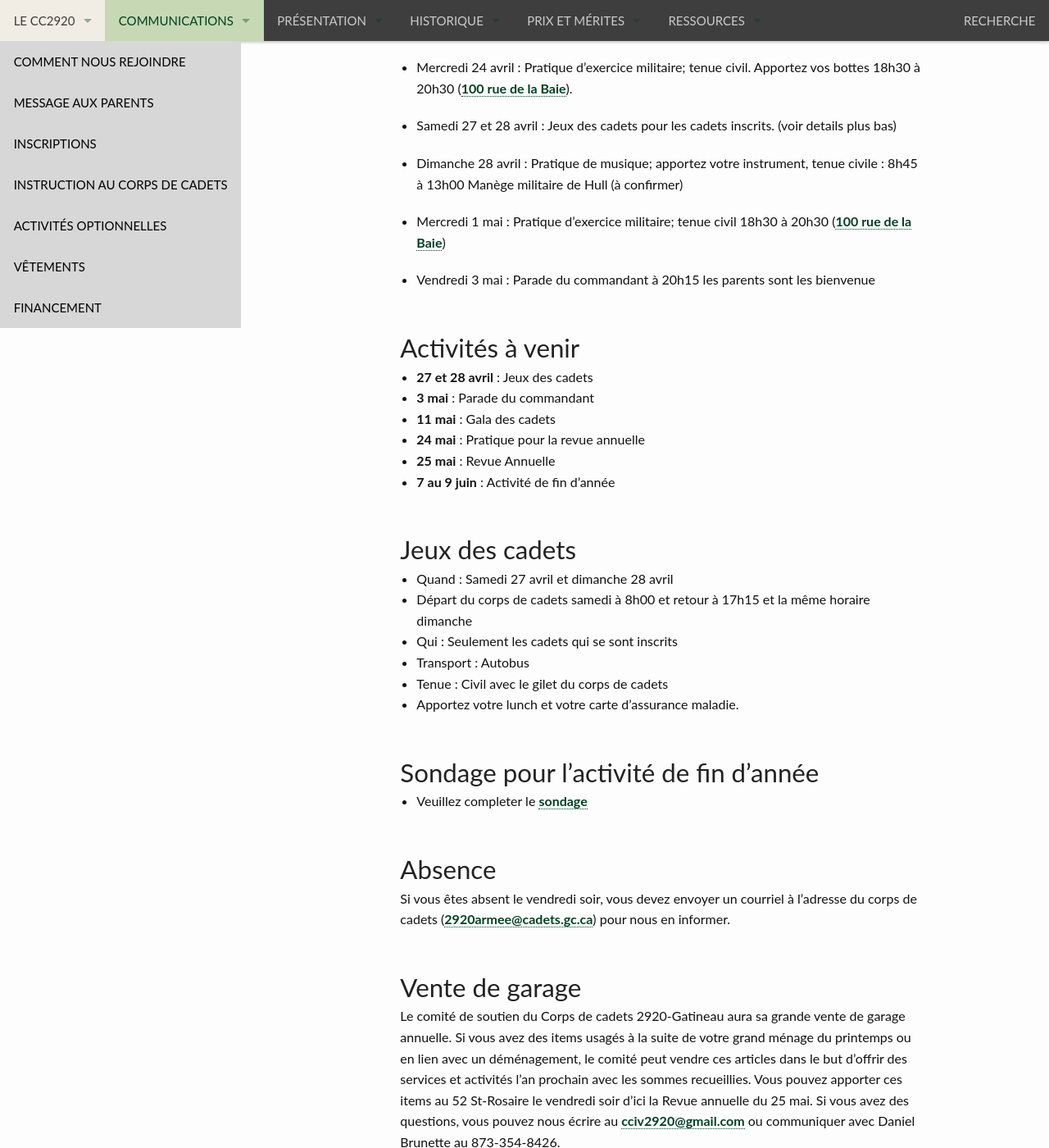
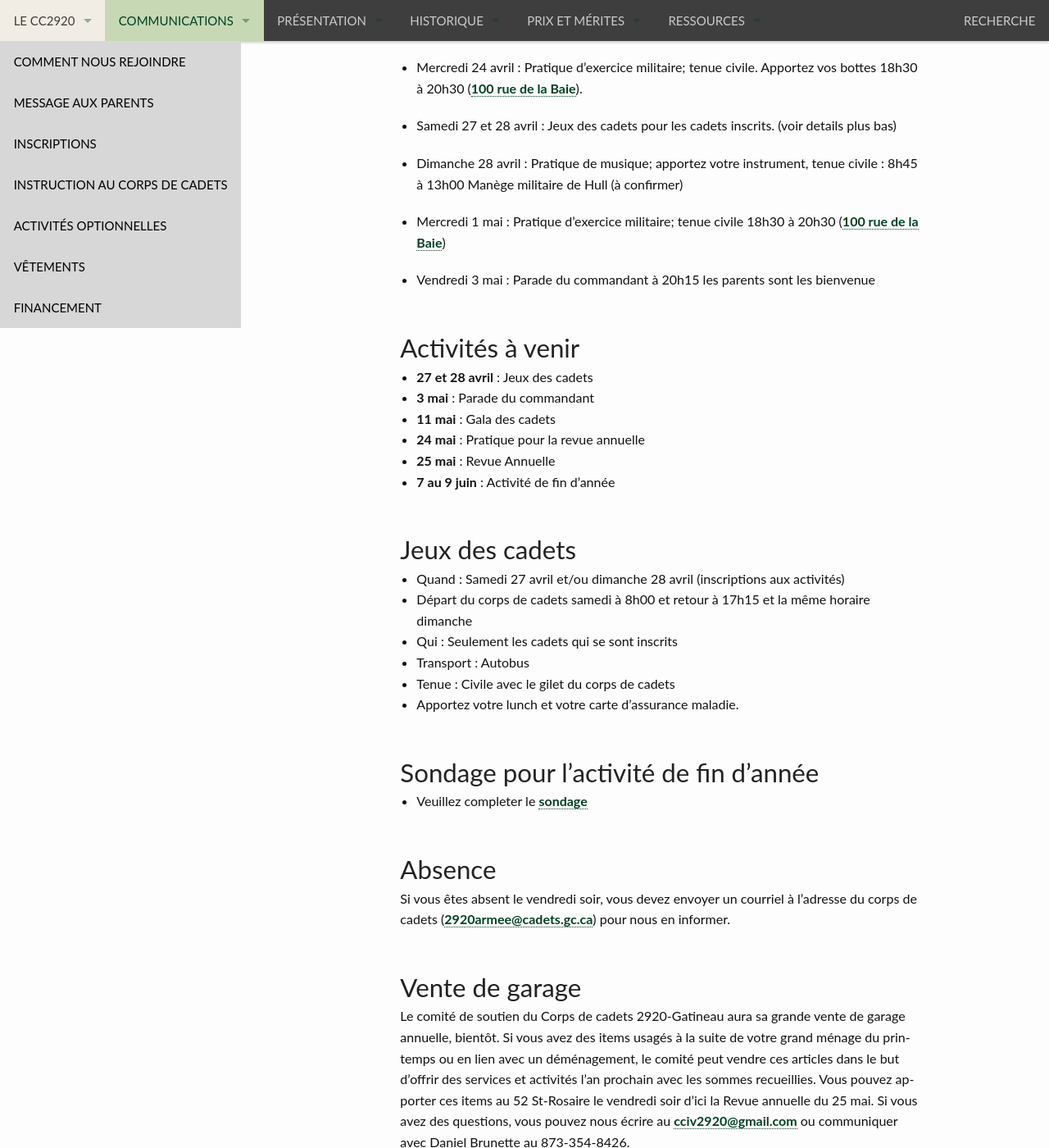
Before and after one commit to CC2920/web, a Jekyll site: the page built from _communications/messages.md, in a window 1280 px wide and 1400 px high, scrolled down 502 px. Shown: the whole window at 82% size. Built offline with Jekyll 4.4.1, drawn with Linux system fonts in a browser that asks for light colours.

Commit message:
Update messages.md

```diff
--- a/_communications/messages.md
+++ b/_communications/messages.md
@@ -12,13 +12,13 @@
 
 - Lundi 22 avril : Pratique de tir ouvert à tous les cadets. Tenue civile 18h00 à 20h30  [100 rue de la Baie](/information/comment-nous-rejoindre/)).
 
-- Mercredi 24 avril : Pratique d'exercice militaire; tenue civil. Apportez vos bottes 18h30 à 20h30 ([100 rue de la Baie](/information/comment-nous-rejoindre/)).
+- Mercredi 24 avril : Pratique d'exercice militaire; tenue civile. Apportez vos bottes 18h30 à 20h30 ([100 rue de la Baie](/information/comment-nous-rejoindre/)).
 
 - Samedi 27 et 28 avril : Jeux des cadets pour les cadets inscrits. (voir details plus bas)
 
 - Dimanche 28 avril : Pratique de musique; apportez votre instrument, tenue civile : 8h45 à 13h00  Manège militaire de Hull (à confirmer)
 
-- Mercredi 1 mai : Pratique d'exercice militaire; tenue civil 18h30 à 20h30 ([100 rue de la Baie](/information/comment-nous-rejoindre/))
+- Mercredi 1 mai : Pratique d'exercice militaire; tenue civile 18h30 à 20h30 ([100 rue de la Baie](/information/comment-nous-rejoindre/))
 
 - Vendredi 3 mai : Parade du commandant à 20h15 les parents sont les bienvenue
 
@@ -34,11 +34,11 @@
 
 ## Jeux des cadets
 
-- Quand : Samedi 27 avril et dimanche 28 avril
+- Quand : Samedi 27 avril et/ou dimanche 28 avril (inscriptions aux activités)
 - Départ du corps de cadets samedi à 8h00 et retour à 17h15 et la même horaire dimanche
 - Qui : Seulement les cadets qui se sont inscrits
 - Transport : Autobus
-- Tenue : Civil avec le gilet du corps de cadets
+- Tenue : Civile avec le gilet du corps de cadets
 - Apportez votre lunch et votre carte d'assurance maladie.
 
 ## Sondage pour l'activité de fin d'année
@@ -51,7 +51,7 @@
 
 ## Vente de garage
 
-Le comité de soutien du Corps de cadets 2920-Gatineau aura sa grande vente de garage annuelle. Si vous avez des items usagés à la suite de votre grand ménage du printemps ou en lien avec un déménagement, le comité peut vendre ces articles dans le but d'offrir des services et activités l'an prochain avec les sommes recueillies. Vous pouvez apporter ces items au 52 St-Rosaire le vendredi soir d'ici la Revue annuelle du 25 mai. Si vous avez des questions, vous pouvez nous écrire au <cciv2920@gmail.com> ou communiquer avec Daniel Brunette au 873-354-8426.
+Le comité de soutien du Corps de cadets 2920-Gatineau aura sa grande vente de garage annuelle, bientôt. Si vous avez des items usagés à la suite de votre grand ménage du printemps ou en lien avec un déménagement, le comité peut vendre ces articles dans le but d'offrir des services et activités l'an prochain avec les sommes recueillies. Vous pouvez apporter ces items au 52 St-Rosaire le vendredi soir d'ici la Revue annuelle du 25 mai. Si vous avez des questions, vous pouvez nous écrire au <cciv2920@gmail.com> ou communiquer avec Daniel Brunette au 873-354-8426.
 
 ## Administration
 
```
